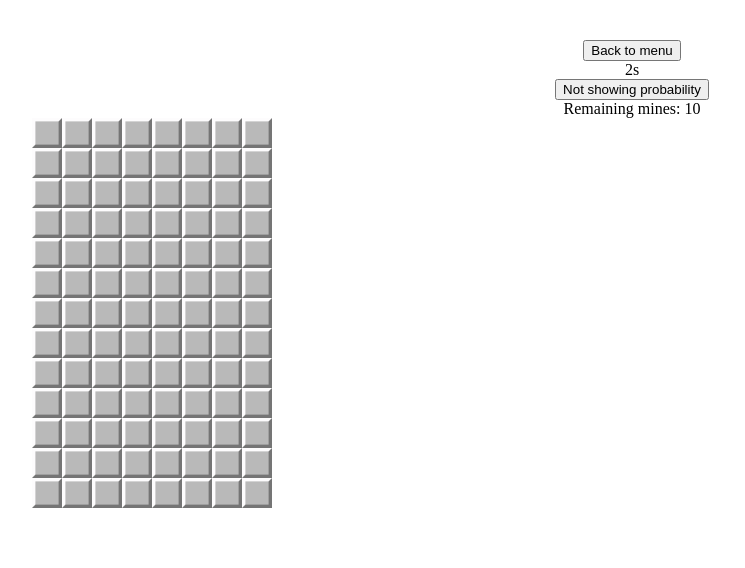
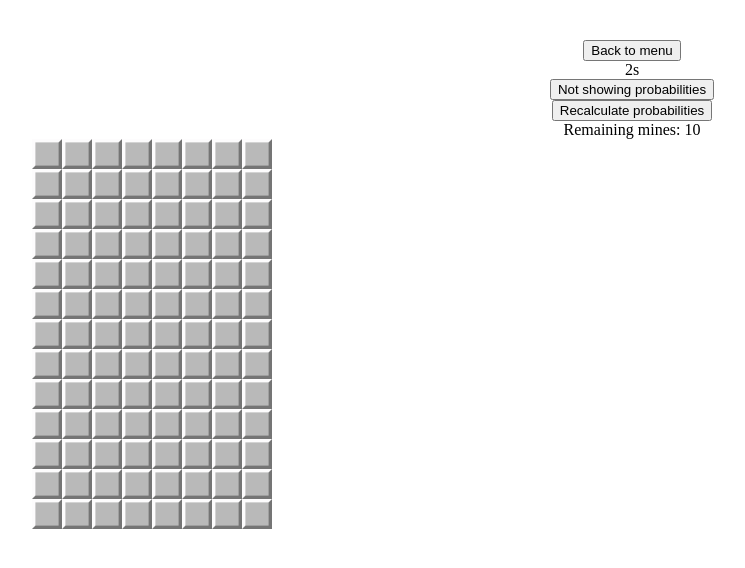
Before and after one commit to Konseyy/minesweeper-analytics, a React (Vite) app: page / in a window 1280 px wide. Both pictures are taken after a click on the button "Easy". Shown: the top 568 px of the page, without its empty margins (8-753 px from the left). Built offline with nearby package versions, Linux system fonts and the light colour scheme.

Commit message:
update probability calculation logic

```diff
--- a/src/components/GameBoard.tsx
+++ b/src/components/GameBoard.tsx
@@ -15,6 +15,7 @@ export interface ITile {
   state: TileState;
   adjacent: number;
   mineProbability?: number;
+  changedOnTurnIdentifier?: number; // Keep track of which turn the tile probability was last changed.
 }
 
 const DEFAULT_TILE = {
@@ -40,6 +41,8 @@ interface GameBoardProps {
   timer: number;
 }
 
+let leftClickCount = 0;
+
 const GameBoard: FC<GameBoardProps> = ({ onWin, onLose, gameState, setGameState, onMenu, difficulty, timer }) => {
   const height = difficulty === 'easy' ? 13 : difficulty === 'medium' ? 16 : 28;
   const width = difficulty === 'easy' ? 8 : difficulty === 'medium' ? 12 : 20;
@@ -51,6 +54,19 @@ const GameBoard: FC<GameBoardProps> = ({ onWin, onLose, gameState, setGameState,
   const [firstClicked, setFirstClicked] = useState(false);
   const [showProbability, setShowProbability] = useState(false);
   const [remainingMines, setRemainingMines] = useState(MINE_COUNT);
+
+  function recalculateProbabilities() {
+    console.time('calculateProbabilities');
+    setGrid(
+      calculateProbabilities(
+        grid.map((row) => row.map((tile) => ({ ...tile, mineProbability: undefined }))),
+        width,
+        height,
+        0
+      )
+    );
+    console.timeEnd('calculateProbabilities');
+  }
 
   function getStartingGrid() {
     const grid = Array(height);
@@ -122,11 +138,12 @@ const GameBoard: FC<GameBoardProps> = ({ onWin, onLose, gameState, setGameState,
       newGrid[row][col].adjacent = adjacentMineCount;
     }
     console.time('calculateProbabilities');
-    setGrid(calculateProbabilities(cascadeOpen(clickRow, clickCol, newGrid), width, height));
+    setGrid(calculateProbabilities(cascadeOpen(clickRow, clickCol, newGrid), width, height, leftClickCount));
     console.timeEnd('calculateProbabilities');
   }
 
   function handleLeftClick(row: number, col: number) {
+    leftClickCount++;
     if (gameState !== 'playing') return;
     console.log('leftclicked tile', { row, col }, grid[row][col]);
     if (grid[row][col].state === TileState.Opened) {
@@ -143,7 +160,7 @@ const GameBoard: FC<GameBoardProps> = ({ onWin, onLose, gameState, setGameState,
     // Open the tile
     const newGrid = cascadeOpen(row, col, grid);
     console.time('calculateProbabilities');
-    setGrid(calculateProbabilities(newGrid, width, height));
+    setGrid(calculateProbabilities(newGrid, width, height, leftClickCount));
     console.timeEnd('calculateProbabilities');
 
     // If tile is a mine, game over
@@ -188,8 +205,11 @@ const GameBoard: FC<GameBoardProps> = ({ onWin, onLose, gameState, setGameState,
         <button onClick={onMenu}>Back to menu</button>
         <div className="timer">{timer}s</div>
         <button onClick={() => setShowProbability((old) => !old)}>
-          {showProbability ? 'Showing probability' : 'Not showing probability'}
+          {showProbability ? 'Showing probabilities' : 'Not showing probabilities'}
         </button>
+        <div>
+          <button onClick={recalculateProbabilities}>Recalculate probabilities</button>
+        </div>
         <div>Remaining mines: {remainingMines}</div>
       </header>
       <main>
--- a/src/utils/probabilities.ts
+++ b/src/utils/probabilities.ts
@@ -1,7 +1,7 @@
 import { ITile, TileState } from '../components/GameBoard';
 import { getSurroundingCoords } from './coordinates';
 
-export function calculateProbabilities(gameBoard: ITile[][], boardWidth: number, boardHeight: number): ITile[][] {
+export function calculateProbabilities(gameBoard: ITile[][], boardWidth: number, boardHeight: number, turnIdentifier: number): ITile[][] {
   let changed = false; // Track whether a new tile has been guaranteed to be a mine or empty, if so, recalculate probabilities again
   for (let row = 0; row < boardHeight; row++) {
     if (changed) break; // if a change was made, recalculate probabilities again
@@ -12,11 +12,12 @@ export function calculateProbabilities(gameBoard: ITile[][], boardWidth: number,
       const unopenedNeighbors = neighbors.filter((n) => gameBoard[n.row][n.col].state !== TileState.Opened);
       if (unopenedNeighbors.length === 0) continue; // No need to calculate probabilities if there are no unopened neighbors
       const guaranteedNeighbors = unopenedNeighbors.filter((n) => gameBoard[n.row][n.col].mineProbability === 100);
+      const emptyNeighbors = unopenedNeighbors.filter((n) => gameBoard[n.row][n.col].mineProbability === 0);
       if (currentTile.state === TileState.Opened) {
-        if (currentTile.adjacent === unopenedNeighbors.length) {
+        if (currentTile.adjacent === unopenedNeighbors.length - emptyNeighbors.length) {
           // If amount of adjacent mines is equal to adjacent tiles, all are mines
           for (const n of unopenedNeighbors) {
-            if (gameBoard[n.row][n.col].mineProbability !== 100) {
+            if (gameBoard[n.row][n.col].mineProbability !== 100 && gameBoard[n.row][n.col].mineProbability !== 0) {
               gameBoard[n.row][n.col].mineProbability = 100;
               changed = true;
             }
@@ -38,17 +39,26 @@ export function calculateProbabilities(gameBoard: ITile[][], boardWidth: number,
           if (gameBoard[n.row][n.col].mineProbability === 100) continue; // dont overwrite 100% probability
           if (gameBoard[n.row][n.col].mineProbability === 0) continue; // dont overwrite 0% probability
           const neighborsWithoutMines = unopenedNeighbors.filter((n) => gameBoard[n.row][n.col].mineProbability !== 100);
-          const newProbability = Math.round(((currentTile.adjacent - guaranteedNeighbors.length) / neighborsWithoutMines.length) * 100);
+          const newProbability = Math.round(
+            ((currentTile.adjacent - guaranteedNeighbors.length) / (neighborsWithoutMines.length - emptyNeighbors.length)) * 100
+          );
           const prevProbability = gameBoard[n.row][n.col].mineProbability;
-          if (prevProbability === undefined || newProbability > prevProbability) {
+          const prevTurnIdentifier = gameBoard[n.row][n.col].changedOnTurnIdentifier;
+          if (
+            prevTurnIdentifier === undefined ||
+            prevTurnIdentifier !== turnIdentifier ||
+            prevProbability === undefined ||
+            newProbability > prevProbability
+          ) {
             gameBoard[n.row][n.col].mineProbability = newProbability;
+            gameBoard[n.row][n.col].changedOnTurnIdentifier = turnIdentifier;
           }
         }
       }
     }
   }
   if (changed) {
-    return calculateProbabilities(gameBoard, boardWidth, boardHeight);
+    return calculateProbabilities(gameBoard, boardWidth, boardHeight, turnIdentifier);
   }
   return [...gameBoard];
 }
```
